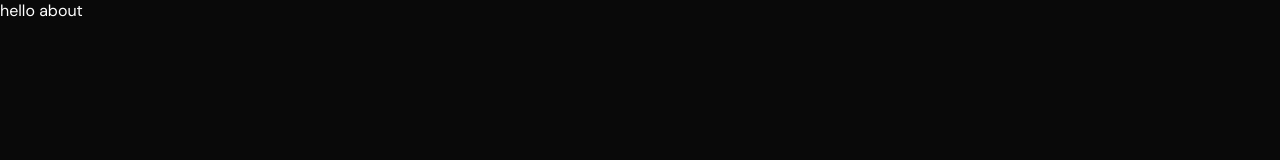
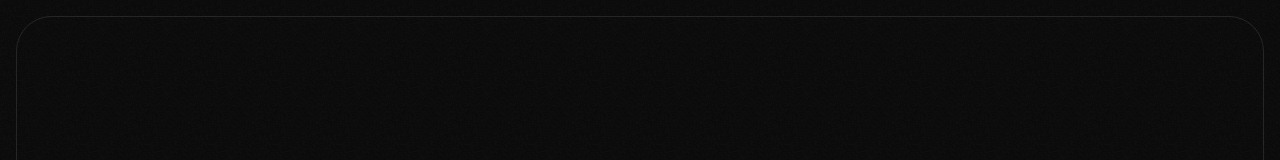
Before and after one commit to shreykr2802/bento-box-crispy, a SvelteKit app: page /about in a window 1280 px wide. Shown: the top 160 px of the page. Built offline with nearby package versions, Linux system fonts and the light colour scheme.

Commit message:
about setup

```diff
--- /dev/null
+++ b/src/component/molecule/About/AboutContent.svelte
@@ -0,0 +1,16 @@
+<script>
+</script>
+
+<div class="about-content">
+
+</div>
+
+<style lang="scss">
+	.about-content {
+		margin: var(--outer-box-margin);
+		padding: var(--outer-box-padding);
+		border-radius: var(--outer-box-border-radius);
+		border: var(--box-border);
+		display: flex;
+	}
+</style>
--- /dev/null
+++ b/src/component/molecule/About/AboutMain.svelte
@@ -0,0 +1,18 @@
+<script>
+	import Background from "../../atoms/Background.svelte";
+	import AboutContent from "./AboutContent.svelte";
+</script>
+
+<div class="main-container">
+	<Background />
+    <AboutContent />
+</div>
+
+<style>
+	.main-container {
+		display: grid;
+		height: 100%;
+		width: 100%;
+		place-self: center;
+	}
+</style>
--- a/src/routes/about/+page.svelte
+++ b/src/routes/about/+page.svelte
@@ -1,4 +1,6 @@
 <script>
+	import AboutMain from "../../component/molecule/About/AboutMain.svelte";
+
 </script>
 
 <svelte:head>
@@ -6,7 +8,7 @@
 	<meta name="description" content="Svelte demo app" />
 </svelte:head>
 
-<div>hello about</div>
+<AboutMain />
 
 <style>
 </style>
```
